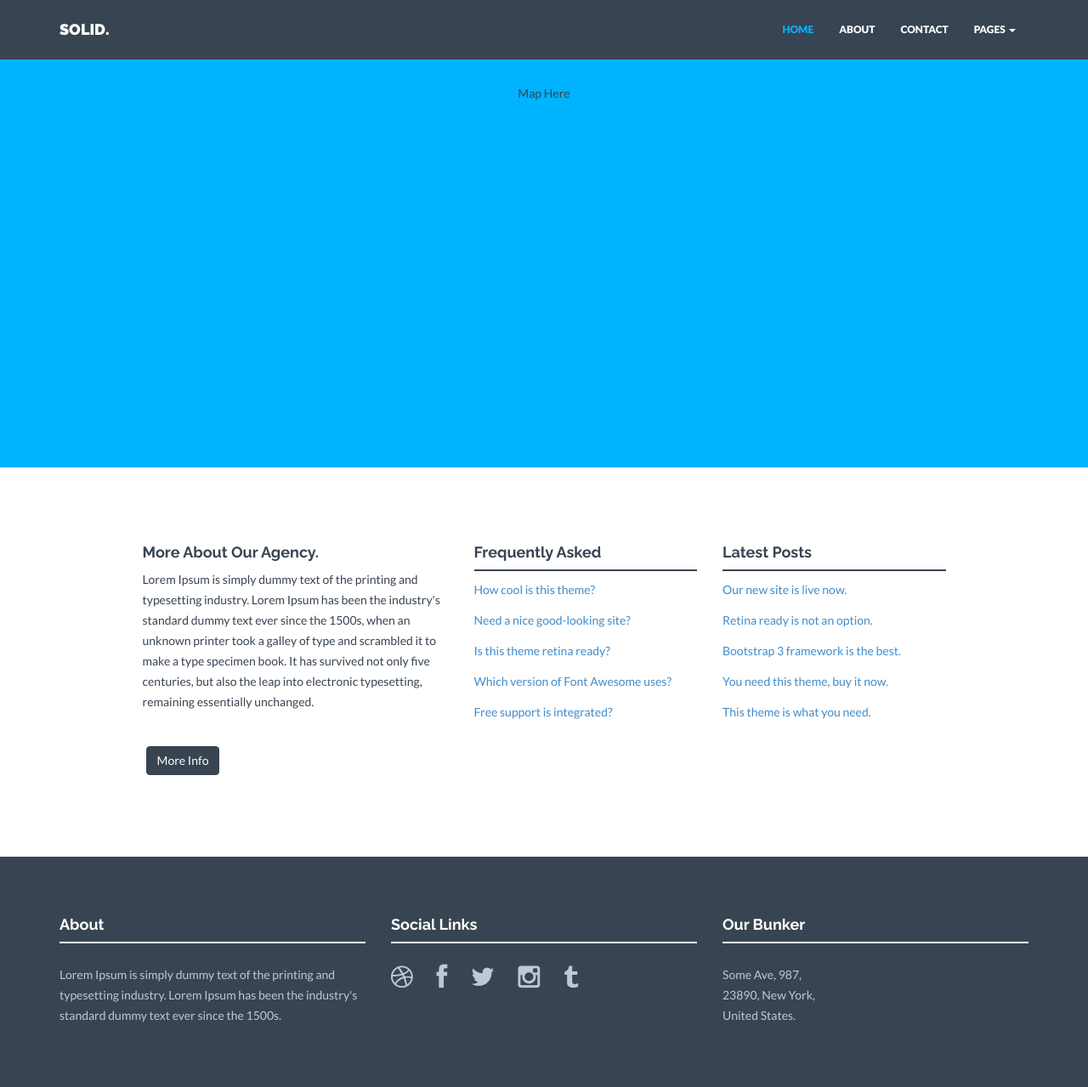
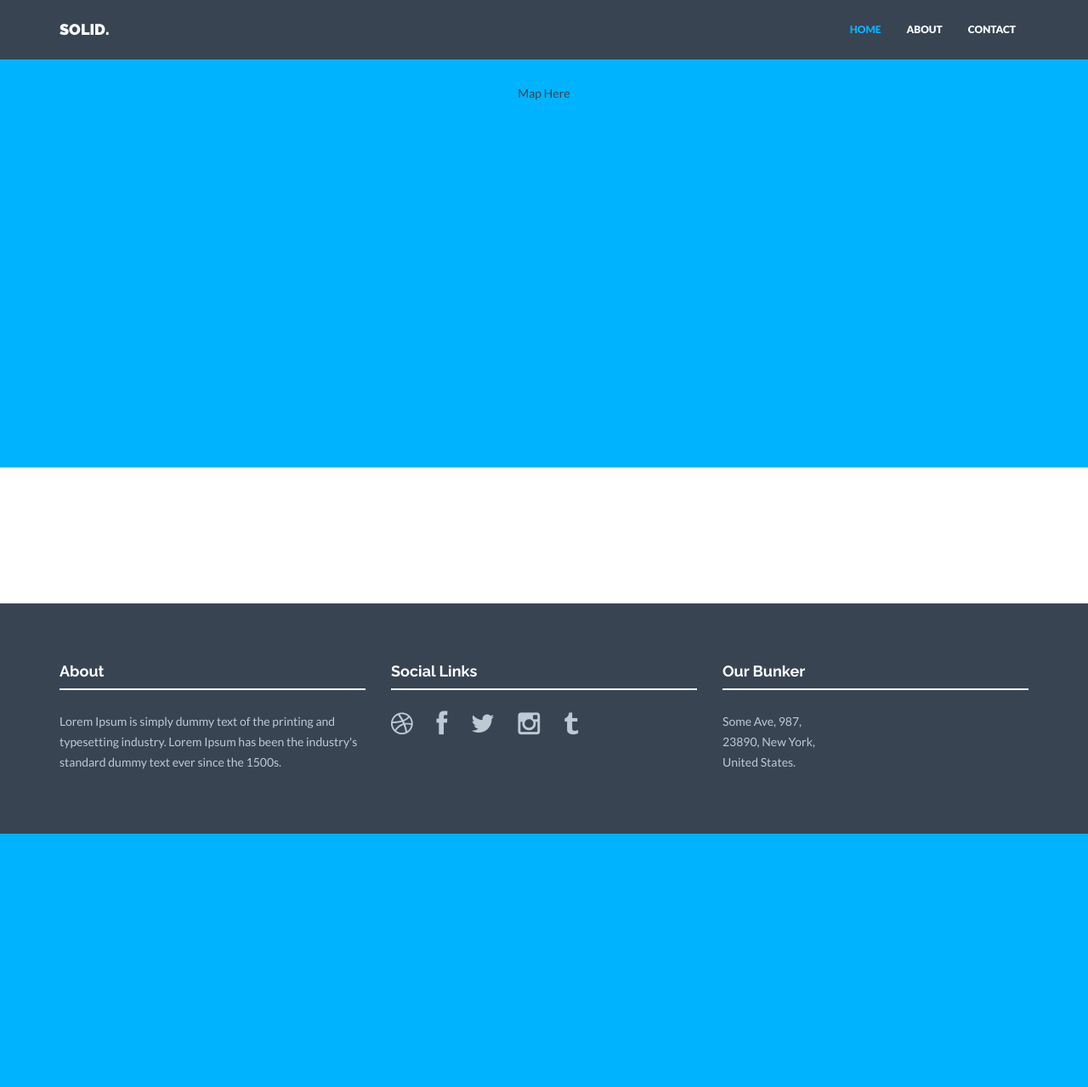
Before and after one commit to tssra/communitywatch, a Django app: page / in a window 1280 px wide. Shown: the whole page at 85% size. After the commit the page ends 981 px from the top, so only its background shows below. Run offline with Django 3.2, Linux system fonts and the light colour scheme; some libraries are stand-ins or nearby versions.

Commit message:
Models and base file

```diff
--- a/mainapp/templates/mainapp/base.html
+++ b/mainapp/templates/mainapp/base.html
@@ -51,18 +51,9 @@
 	        </div>
         <div class="navbar-collapse collapse navbar-right">
 	        <ul class="nav navbar-nav">
-	            <li class="active"><a href="index.html">HOME</a></li>
-	            <li><a href="about.html">ABOUT</a></li>
-	            <li><a href="contact.html">CONTACT</a></li>
-	            <li class="dropdown">
-	              	<a href="#" class="dropdown-toggle" data-toggle="dropdown">PAGES <b class="caret"></b></a>
-	              	<ul class="dropdown-menu">
-		                <li><a href="blog.html">BLOG</a></li>
-		                <li><a href="single-post.html">SINGLE POST</a></li>
-		                <li><a href="portfolio.html">PORTFOLIO</a></li>
-		                <li><a href="single-project.html">SINGLE PROJECT</a></li>
-	              </ul>
-	            </li>
+	            <li class="active"><a href="">HOME</a></li>
+	            <li><a href="">ABOUT</a></li>
+	            <li><a href="">CONTACT</a></li>
 	        </ul>
         </div><!--/.nav-collapse -->
       </div>
@@ -84,33 +75,8 @@
 	 MIDDLE CONTENT
 	 ***************************************************************************************************************** -->
 	<div class="container mtb">
-	 	<div class="row">
-	 		<div class="col-lg-4 col-lg-offset-1">
-		 		<h4>More About Our Agency.</h4>
-		 		<p>Lorem Ipsum is simply dummy text of the printing and typesetting industry. Lorem Ipsum has been the industry's standard dummy text ever since the 1500s, when an unknown printer took a galley of type and scrambled it to make a type specimen book. It has survived not only five centuries, but also the leap into electronic typesetting, remaining essentially unchanged. </p>
- 				<p><br/><a href="about.html" class="btn btn-theme">More Info</a></p>
-	 		</div>
-
-	 		<div class="col-lg-3">
-	 			<h4>Frequently Asked</h4>
-	 			<div class="hline"></div>
-	 			<p><a href="#">How cool is this theme?</a></p>
-	 			<p><a href="#">Need a nice good-looking site?</a></p>
-	 			<p><a href="#">Is this theme retina ready?</a></p>
-	 			<p><a href="#">Which version of Font Awesome uses?</a></p>
-	 			<p><a href="#">Free support is integrated?</a></p>
-	 		</div>
-
-	 		<div class="col-lg-3">
-	 			<h4>Latest Posts</h4>
-	 			<div class="hline"></div>
-	 			<p><a href="single-post.html">Our new site is live now.</a></p>
-	 			<p><a href="single-post.html">Retina ready is not an option.</a></p>
-	 			<p><a href="single-post.html">Bootstrap 3 framework is the best.</a></p>
-	 			<p><a href="single-post.html">You need this theme, buy it now.</a></p>
-	 			<p><a href="single-post.html">This theme is what you need.</a></p>
-	 		</div>
-	 	</div><! --/row -->
+	 	{% block content %}
+	 	{% endblock %}
 	</div><! --/container -->
 
 	<!-- *****************************************************************************************************************
```
Also changed, not shown: mainapp/models.py (+4 -3 lines).
